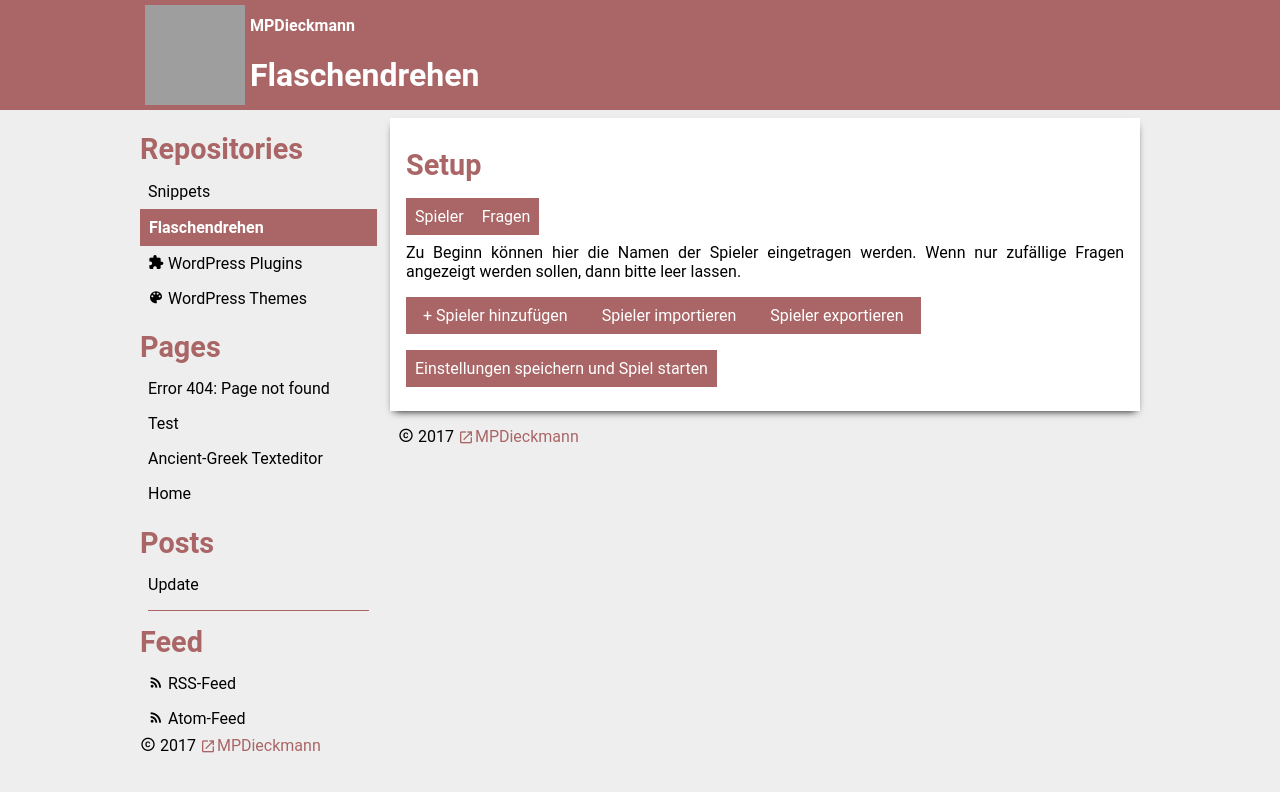
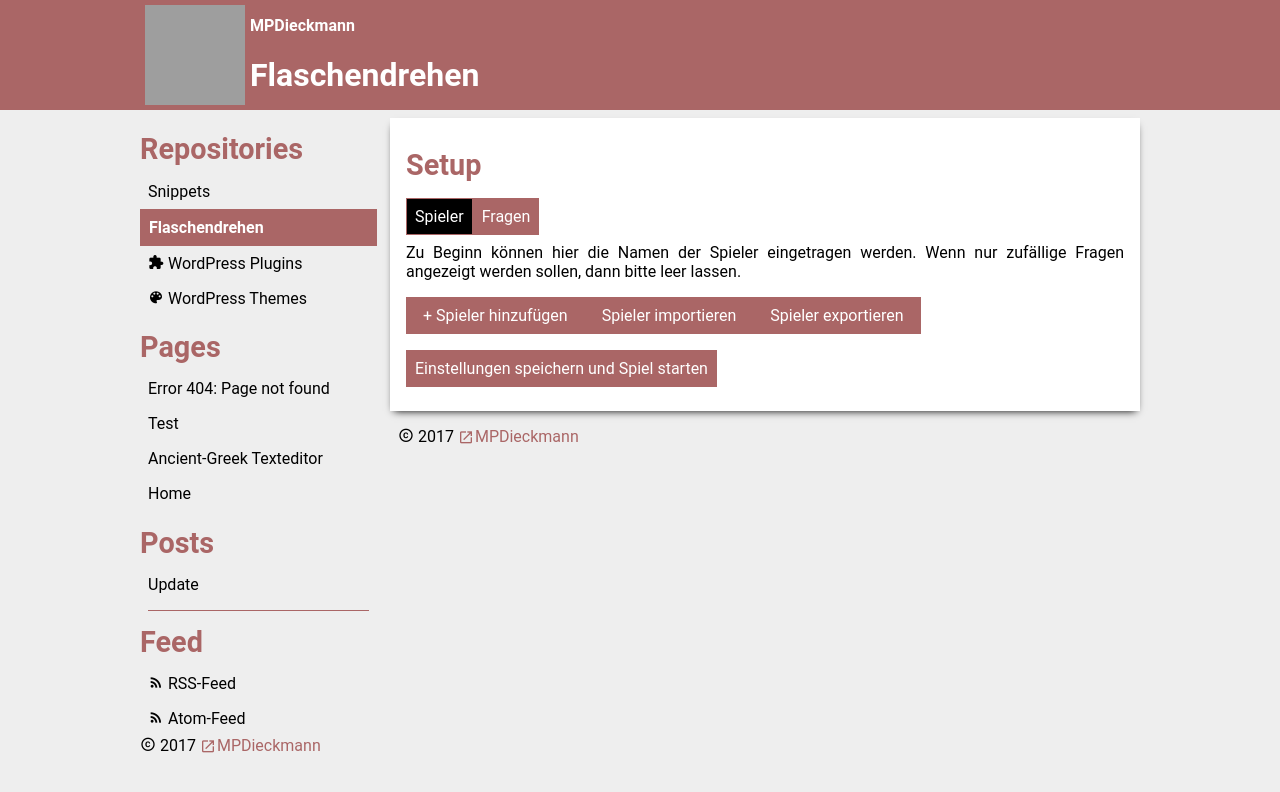
Before and after one commit to MPDieckmann/mpdieckmann.github.io, a Jekyll site: the page built from _repositories/flaschendrehen.html, in a window 1280 px wide. Shown: the top 792 px of the page. Built offline with Jekyll 4.4.1, drawn with Linux system fonts in a browser that asks for light colours; some web fonts are replaced; grey boxes are pictures that could not be loaded.

Commit message:
Update layout.scss

```diff
--- a/_sass/layout.scss
+++ b/_sass/layout.scss
@@ -90,7 +90,11 @@ button {
 input[type="button"]:active,
 input[type="submit"]:active,
 input[type="reset"]:active,
-button:active {
+button:active,
+input[type="button"].active,
+input[type="submit"].active,
+input[type="reset"].active,
+button.active {
   background: #000 !important;
 }
 
@@ -288,7 +292,8 @@ sidebar-header button {
 
 #header-top-bar button:hover,
 #header-top-bar button:focus,
-#header-top-bar button:active {
+#header-top-bar button:active,
+#header-top-bar button.active {
   background: rgba(255, 255, 255, 0.25);
   outline: none;
 }
```
